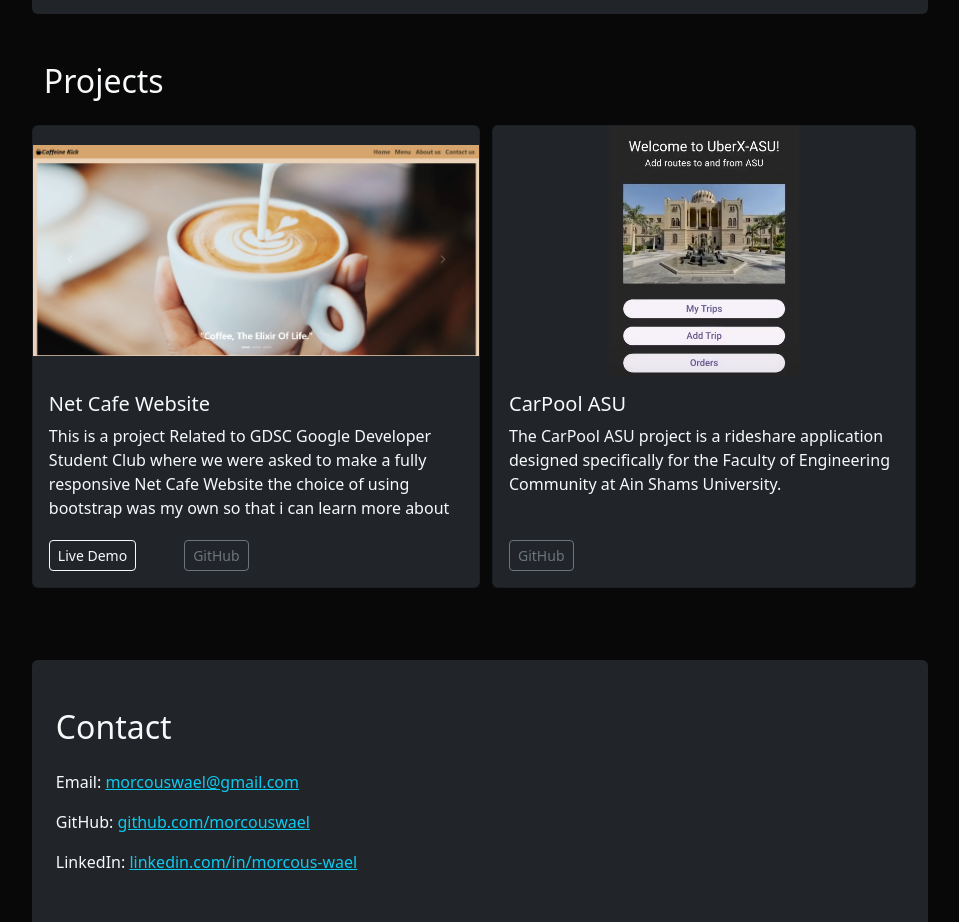
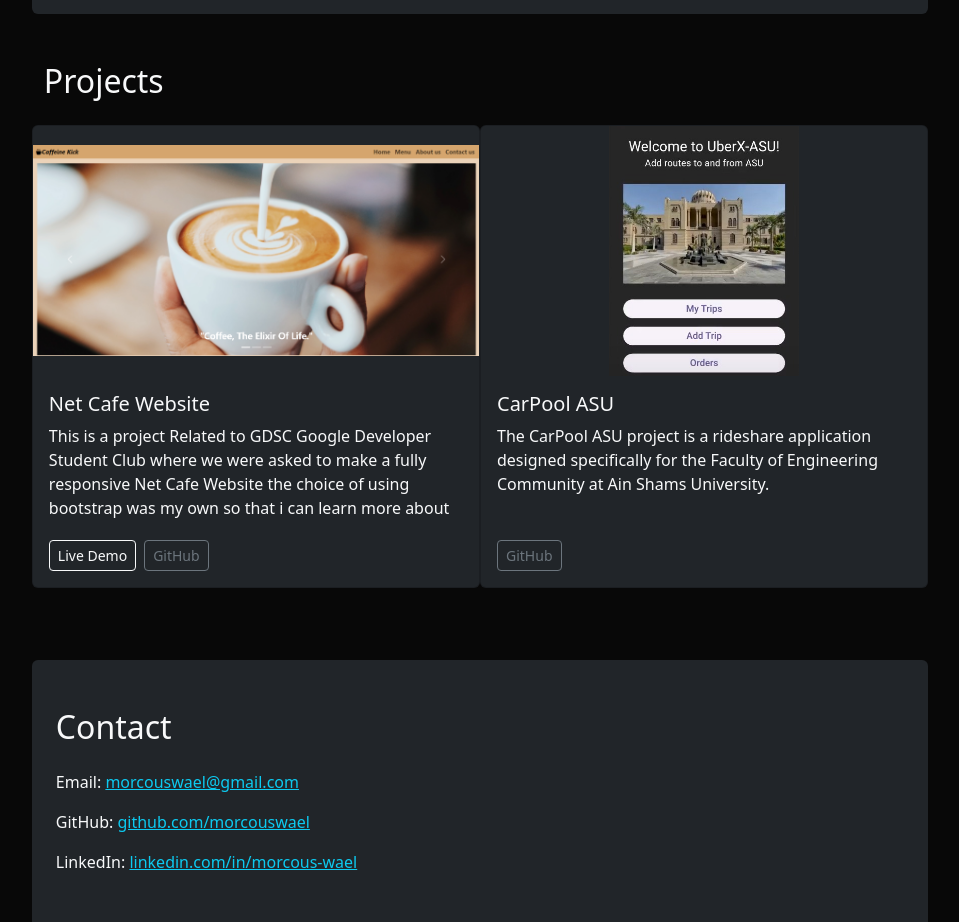
Before and after one commit to MorcousWael/morcous-wael-portofolio, an Angular app: page / in a window 1280 px wide. Shown: the part 1180-2102 px from the top of the page, without its empty margins (160-1119 px from the left). Built offline with nearby package versions, Linux system fonts and the light colour scheme.

Commit message:
fix: Update projects component HTML margin fix

```diff
--- a/src/app/components/projects/projects.component.html
+++ b/src/app/components/projects/projects.component.html
@@ -21,22 +21,24 @@
               the choice of using bootstrap was my own so that i can learn more
               about the technology.
             </p>
+            <div class="card-btns d-flex flex-wrap gap-2">
               <a
                 href="https://morcouswael.github.io/Boostrap-Responsive-Project-net-cafe/"
                 target="_blank"
-              class="btn btn-outline-light btn-sm mx-0"
+                class="btn btn-outline-light btn-sm"
                 >Live Demo</a
               >
               <a
                 href="https://github.com/MorcousWael/Boostrap-Responsive-Project-net-cafe"
                 target="_blank"
-              class="btn btn-outline-secondary btn-sm ms-5"
+                class="btn btn-outline-secondary btn-sm"
                 >GitHub</a
               >
             </div>
           </div>
         </div>
-      <div class="col-md-6 mb-4">
+      </div>
+      <div class="col-md-6 mb-4 px-0">
         <div class="card bg-dark text-light h-100">
           <img
             src="assets/images/carpool_ASU.jpg"
```
Lines whose indentation alone changed are shown as unchanged.
